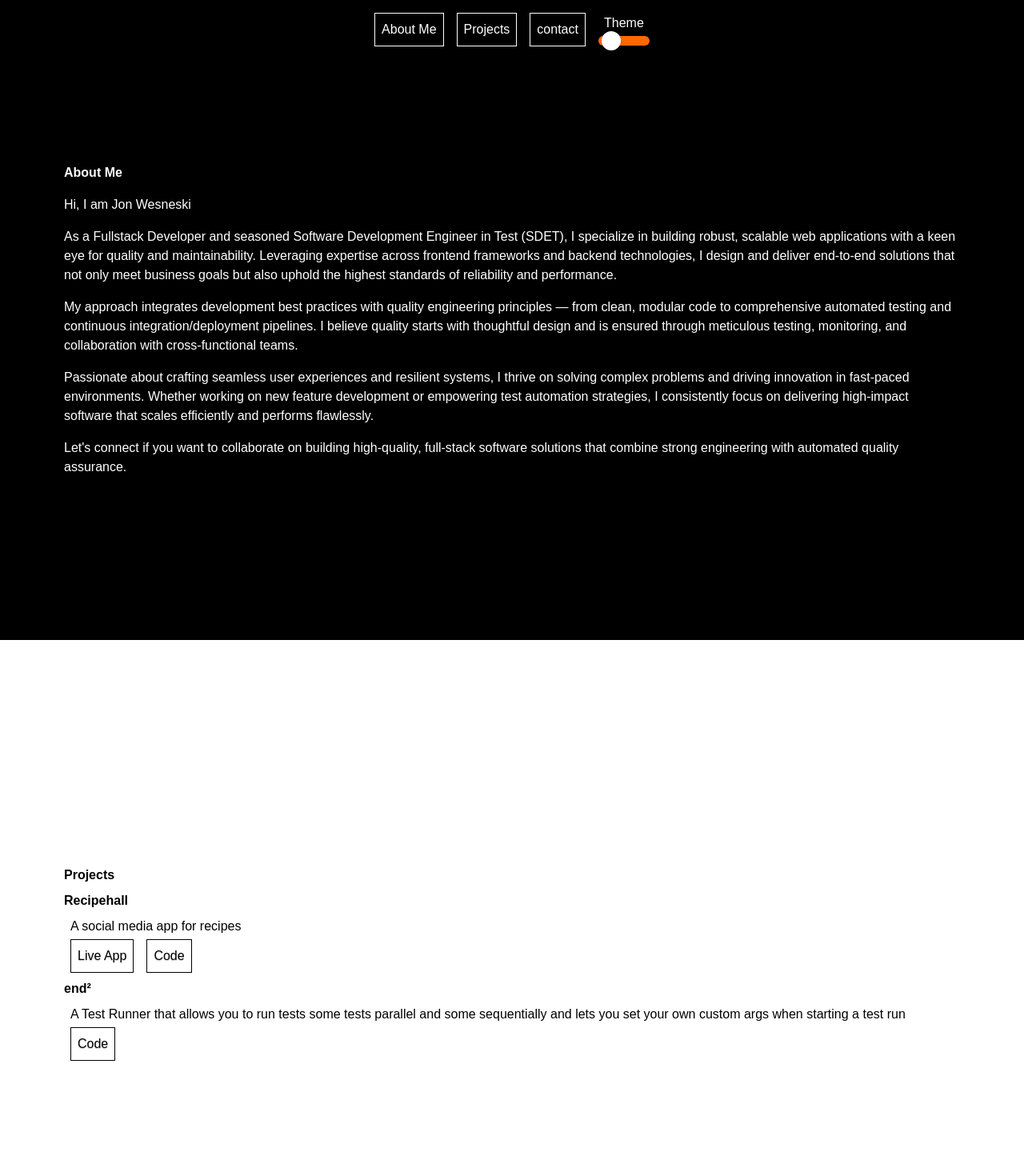
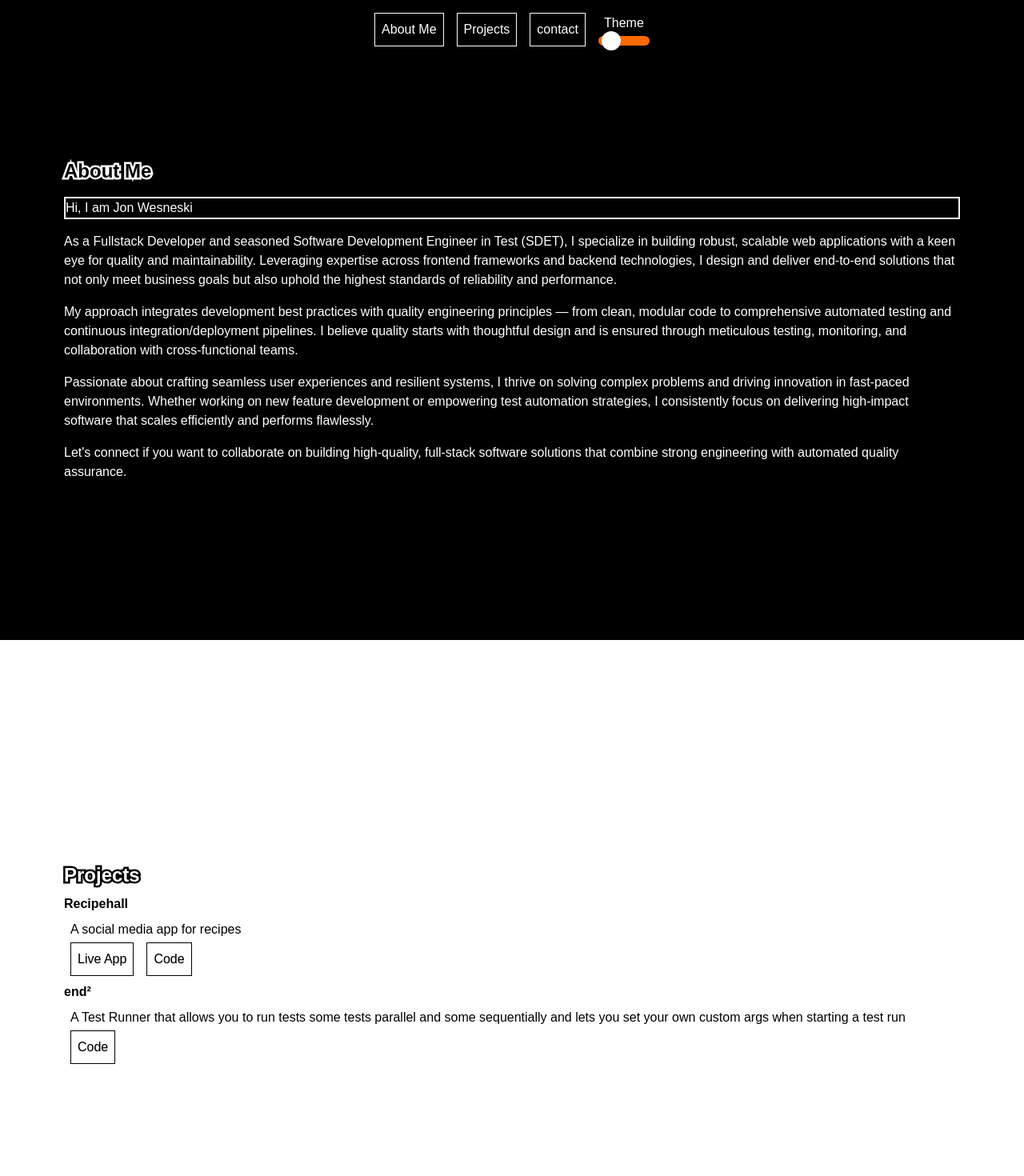
Before and after one commit to jonwesneski/jonwesneski.github.io, a Next.js app: page / in a window 1280 px wide. Shown: the top 1470 px of the page at 80% size. Built offline with nearby package versions, Linux system fonts and the light colour scheme.

Commit message:
added border and changed font size

```diff
--- a/src/app/_components/About.tsx
+++ b/src/app/_components/About.tsx
@@ -3,8 +3,8 @@
 export default function About() {
   return (
     <>
-      <h1 className="font-bold my-2">About Me</h1>
-      <p className="my-2">Hi, I am Jon Wesneski</p>
+      <h1 className="text-2xl font-bold my-2 text-white-black">About Me</h1>
+      <span className="my-2 border-2">Hi, I am Jon Wesneski</span>
       <p className="my-2">
         As a Fullstack Developer and seasoned Software Development Engineer in
         Test (SDET), I specialize in building robust, scalable web applications
--- a/src/app/_components/Contact.tsx
+++ b/src/app/_components/Contact.tsx
@@ -48,7 +48,7 @@ export default function Contact() {
 
   return (
     <section>
-      <h1 className="font-bold my-2">Contact Me</h1>
+      <h1 className="text-2xl font-bold my-2 text-white-black">Contact Me</h1>
       {success && <p className="text-green-500">Message sent successfully!</p>}
       {error && <p className="text-red-500">{error}</p>}
       <form onSubmit={handleSubmit}>
--- a/src/app/_components/Projects.tsx
+++ b/src/app/_components/Projects.tsx
@@ -3,7 +3,7 @@ import Project from "./Project";
 export default function Projects() {
   return (
     <section>
-      <h1 className="font-bold my-2">Projects</h1>
+      <h1 className="text-2xl font-bold my-2 text-black-white">Projects</h1>
       <Project
         title="Recipehall"
         description="A social media app for recipes"
--- a/src/app/globals.css
+++ b/src/app/globals.css
@@ -36,13 +36,18 @@
   }
 }
 
-/* @media (prefers-color-scheme: dark) {
-  :root {
-    --background: #0a0a0a;
-    --foreground: #ededed;
-  }
-} */
-
 body {
   font-family: Arial, Helvetica, sans-serif;
 }
+
+.text-black-white {
+  color: var(--color-text);
+  -webkit-text-stroke: 5px var(--color-background);
+  paint-order: stroke fill;
+}
+
+.text-white-black {
+  color: var(--color-background);
+  -webkit-text-stroke: 5px var(--color-text);
+  paint-order: stroke fill;
+}
```
